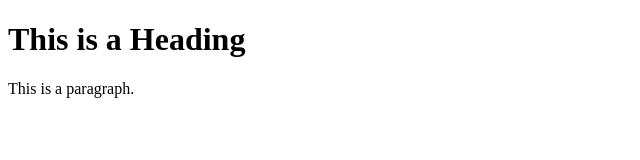
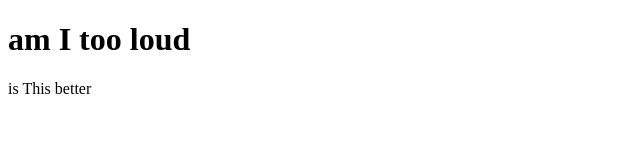
Before and after one commit to R8B0/r8b0.github.io, a plain HTML site: page index.html in a window 1280 px wide. Shown: the whole page, without its empty margins (0-640 px from the left). Drawn offline with Linux system fonts and the light colour scheme.

Commit message:
Update index.html

```diff
--- a/index.html
+++ b/index.html
@@ -1,12 +1,12 @@
 <!DOCTYPE html>
 <html>
 <head>
-<title>Page Title</title>
+<title>Hello World</title>
 </head>
 <body>
 
-<h1>This is a Heading</h1>
-<p>This is a paragraph.</p>
+<h1>am I too loud</h1>
+<p>is This better</p>
 
 </body>
 </html>
```
